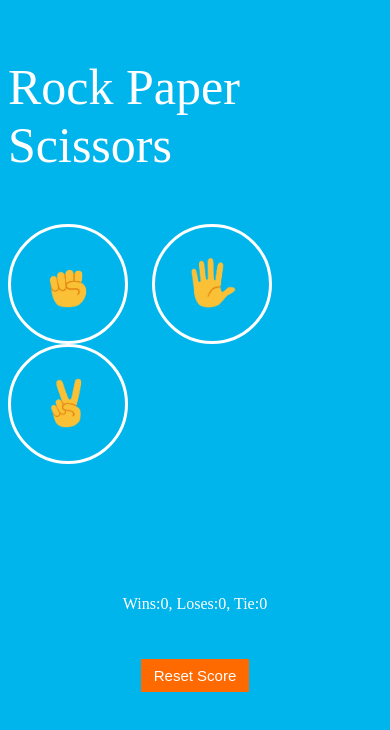
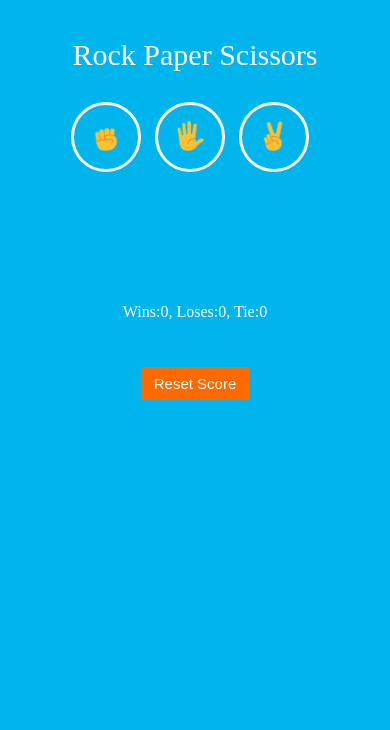
Before and after one commit to rahulsai121/Rahul-Rock-Paper-Scissors, a plain HTML site: page index.html in a window 390 px wide. Drawn offline with Linux system fonts and the light colour scheme.

Commit message:
firstcommit

```diff
--- a/styles/rock paper scissors .css
+++ b/styles/rock paper scissors .css
@@ -46,19 +46,22 @@ body{
         align-items: center;
         justify-content: center;
     }
+    .title{
+        font-size: 30px;
+    }
 
     .move-icon{
-        height: 50px;
+        height: 30px;
         background-color: rgb(0, 181, 236);
         color: white;
     }
     .move-button{
         background-color: rgb(0, 181, 236);
-        width: 120px;
-        height: 120px;
+        width: 70px;
+        height: 70px;
         border-radius: 60px;
         border: 3px solid white;
-        margin-right: 20px;
+        margin-right: 10px;
         cursor: pointer;
     }
     .second-container{
```
